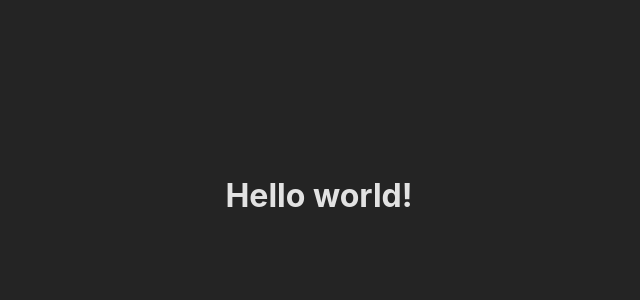
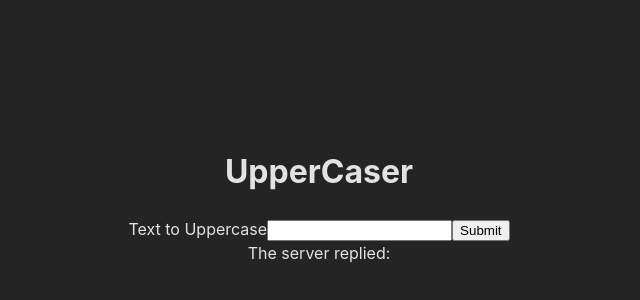
Before and after one commit to cdanielsen/uppercaser, a React (Vite) app in the folder src/client/: page / in a window 1280 px wide. Shown: the part 204-504 px from the top of the page, without its empty margins (321-961 px from the left). Built offline with nearby package versions, Linux system fonts and the light colour scheme.

Commit message:
feat: add rough impl of form for user input

```diff
--- a/src/client/src/App.tsx
+++ b/src/client/src/App.tsx
@@ -1,10 +1,56 @@
+import { ChangeEventHandler, useState } from "react";
 import "./App.css";
+import { sendMessage } from "./api";
 
 function App() {
+  const [inputText, setInputText] = useState("");
+  const [responseText, setResponseText] = useState("");
+  const [isError, setIsError] = useState(false);
+
+  const inputId = "uppercaser-request-field";
+
+  const handleInputChange: ChangeEventHandler<HTMLInputElement> = (e) => {
+    const nextValue = e.target.value;
+    setInputText(nextValue);
+  };
+
+  const handleSubmitText = (message: string) => () => {
+    (async () => {
+      try {
+        setIsError(false);
+        const response = await sendMessage(message);
+        setResponseText(response.message);
+      } catch (e) {
+        setIsError(true);
+        setResponseText("");
+      }
+    })();
+  };
+
   return (
-    <main id="Main">
-      <h1>Hello world!</h1>
-    </main>
+    <>
+      <header>
+        <h1>UpperCaser</h1>
+      </header>
+      <main id="Main">
+        <label htmlFor={inputId}>Text to Uppercase</label>
+        <input
+          id={inputId}
+          type="text"
+          value={inputText}
+          onChange={handleInputChange}
+        />
+        <button type="button" onClick={handleSubmitText(inputText)}>
+          Submit
+        </button>
+        <section>
+          <div>
+            The server replied:{" "}
+            {isError ? "An error occurred. Please try again" : responseText}
+          </div>
+        </section>
+      </main>
+    </>
   );
 }
 
--- /dev/null
+++ b/src/client/src/api/index.ts
@@ -0,0 +1,14 @@
+interface MessageResponse {
+  message: string;
+}
+
+export const sendMessage = (message: string): Promise<MessageResponse> =>
+  fetch("/api/message", {
+    method: "POST",
+    headers: {
+      "Content-Type": "application/json",
+    },
+    body: JSON.stringify({
+      message,
+    }),
+  }).then((res) => res.json());
```
